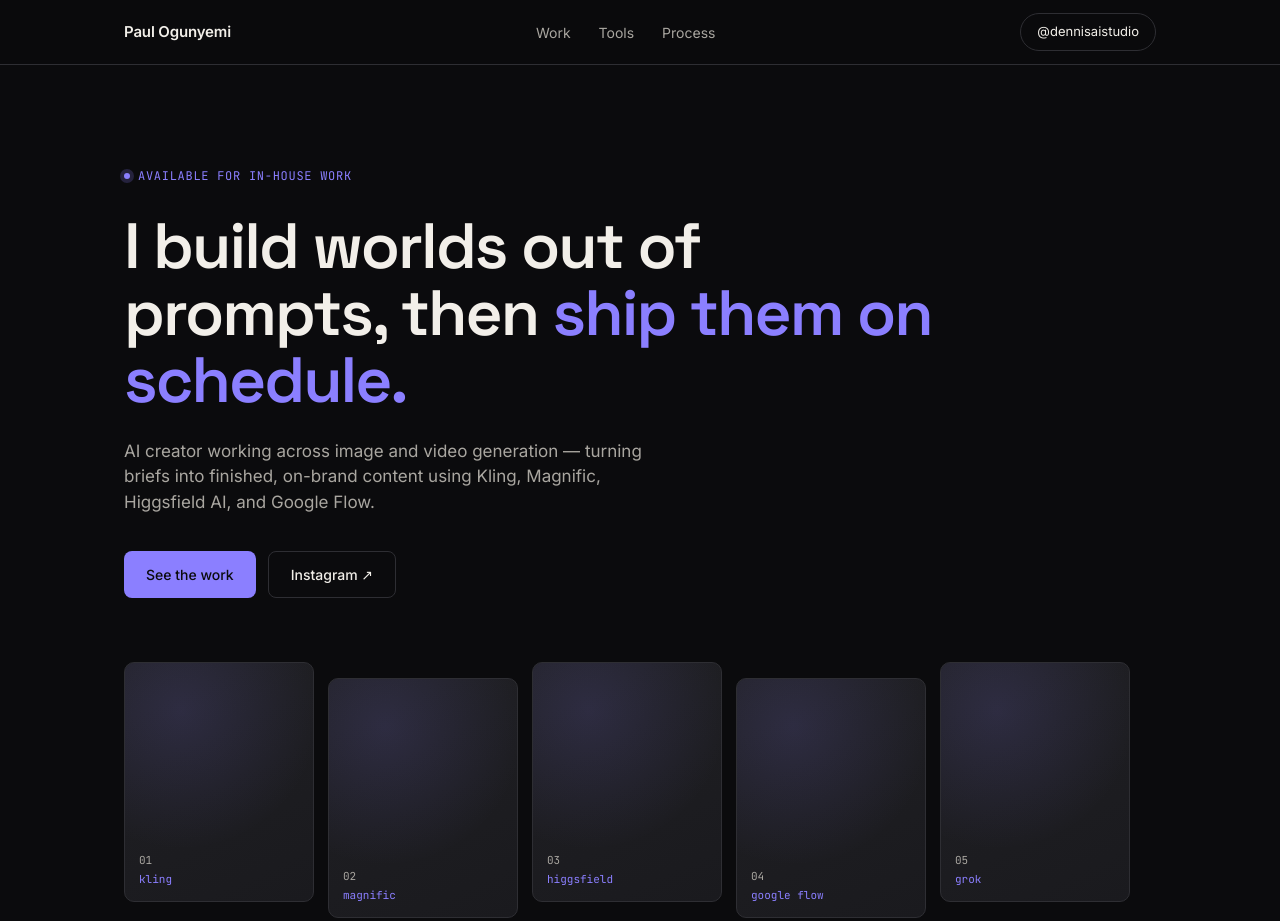
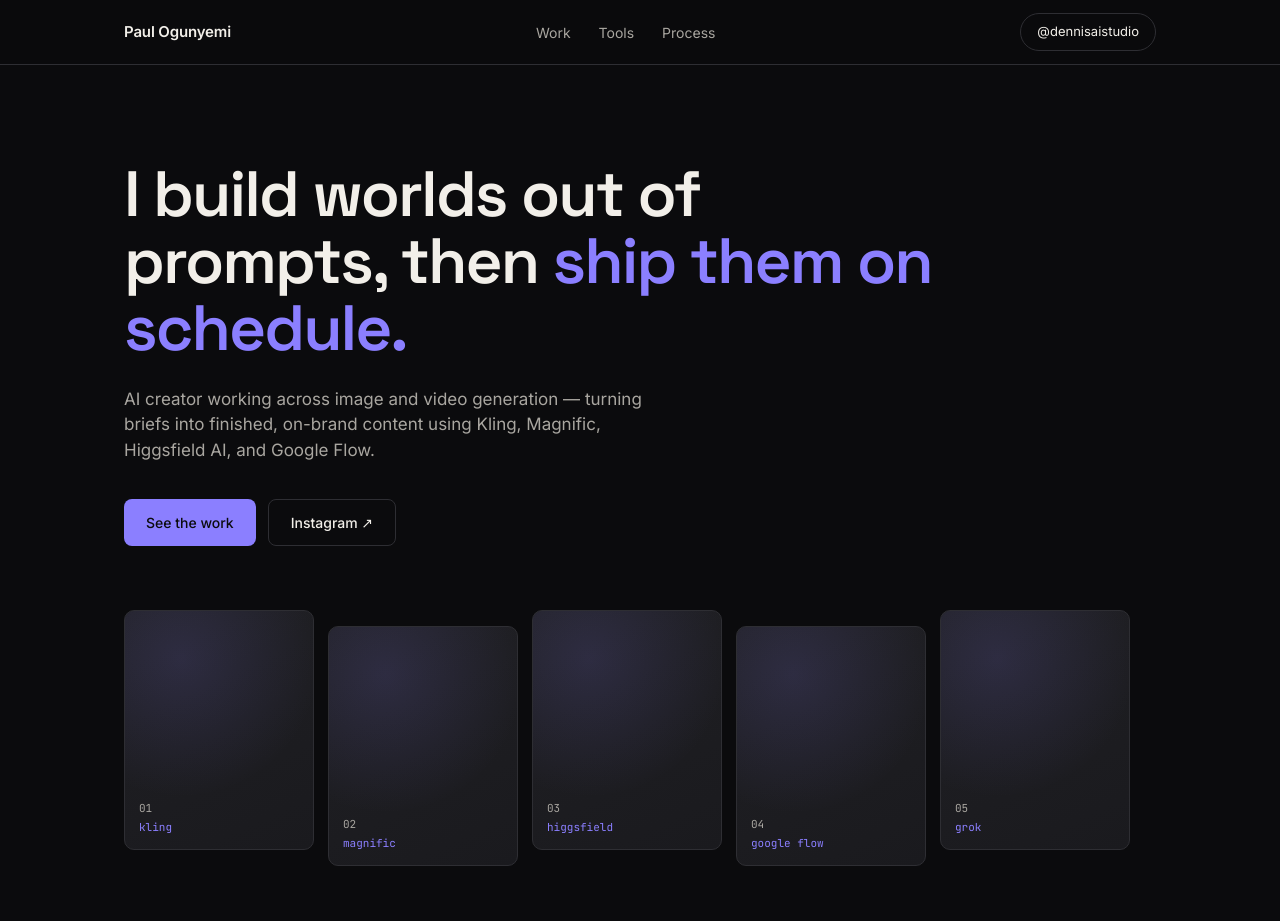
Before and after one commit to dennispaul8/paulogunyemi-porfolio, a plain HTML site: page index.html in a window 1280 px wide. Shown: the top 921 px of the page. Drawn offline with Linux system fonts and the light colour scheme.

Commit message:
edit hero

```diff
--- a/index.html
+++ b/index.html
@@ -224,7 +224,7 @@
 
 <header class="hero">
   <div class="wrap">
-    <div class="eyebrow mono">Available for in-house work</div>
+
     <h1>I build worlds out of prompts, then <em>ship them on schedule.</em></h1>
     <p>AI creator working across image and video generation — turning briefs into finished, on-brand content using Kling, Magnific, Higgsfield AI, and Google Flow.</p>
     <div class="hero-actions">
```
